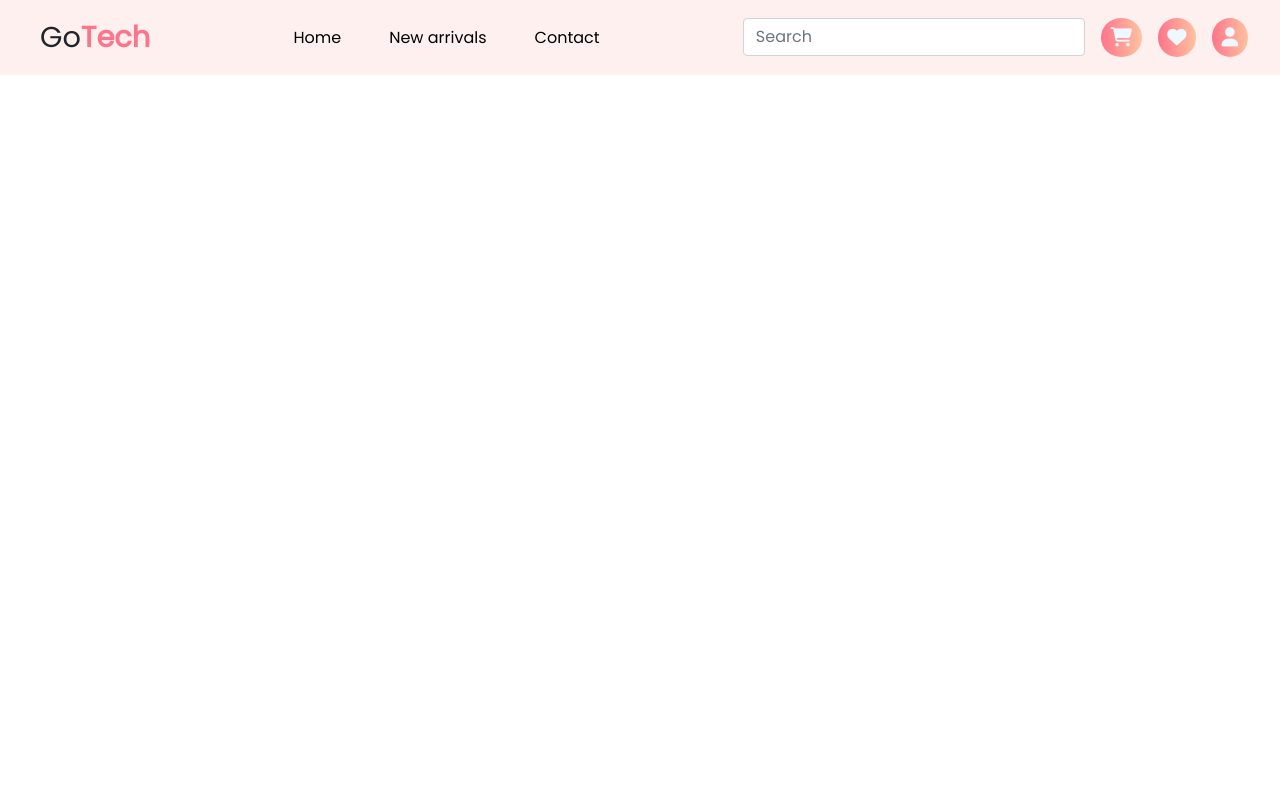
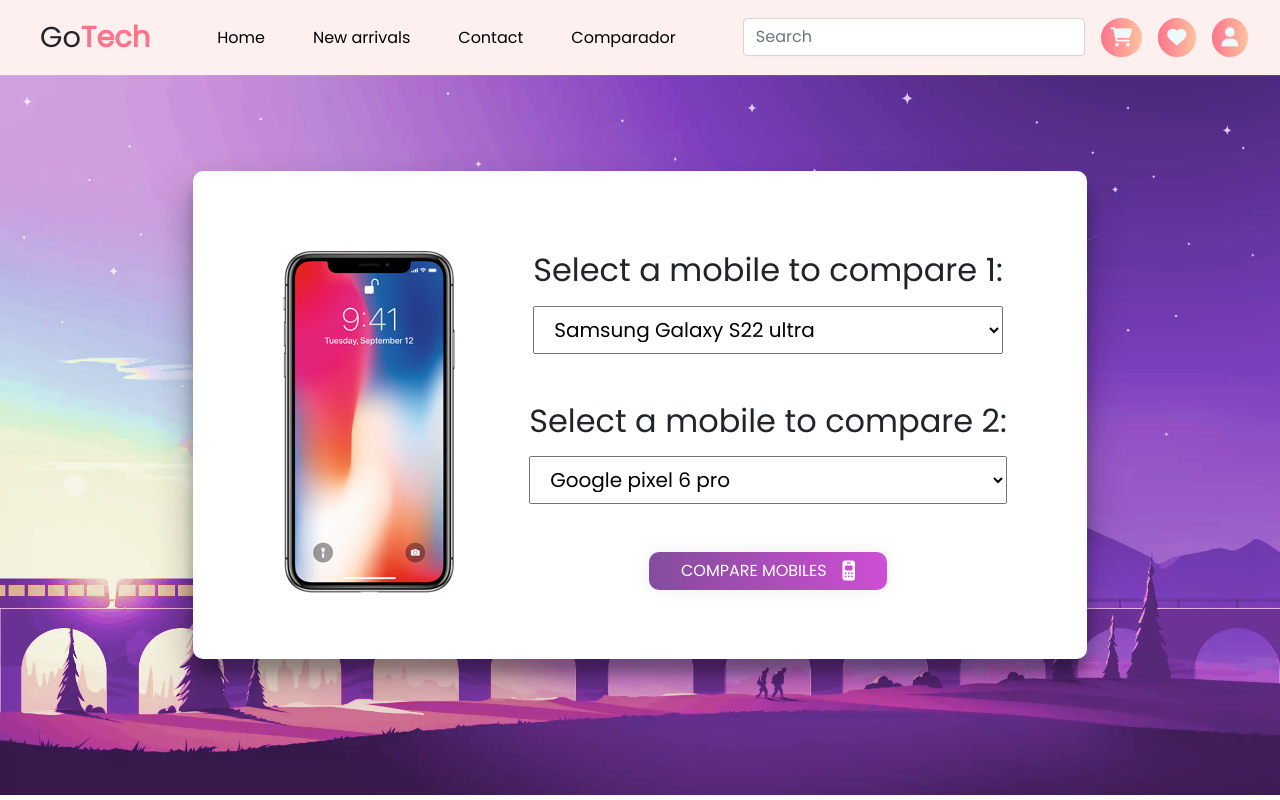
Before and after one commit to ivan-escribano/react-ecommerce-mobile, a React (Create React App) app: page /comparador in a window 1280 px wide. Built offline with nearby package versions, Linux system fonts and the light colour scheme.

Commit message:
add products

```diff
--- a/src/components/navbar/links/LinksNav.js
+++ b/src/components/navbar/links/LinksNav.js
@@ -13,6 +13,9 @@
       <li className="nav-item mx-4">
         <LinkNav src={"contact"} name={"Contact"} />
       </li>
+      <li className="nav-item mx-4">
+        <LinkNav src={"comparador"} name={"Comparador"} />
+      </li>
     </ul>
   );
 };
--- /dev/null
+++ b/src/pages/comparador/Comparador.css
@@ -0,0 +1,17 @@
+.comparator {
+  height: 90vh;
+  background-color: white;
+  background-image: url("../../assets/img/cover-comparator.png");
+  background-size: cover;
+  background-position: center;
+  background-repeat: no-repeat;
+}
+.inputs-comparator {
+  background-color: white;
+  height: max-content;
+  margin-top: 6rem;
+  border-radius: 10px;
+  padding: 5rem 5rem 3rem 1rem;
+  box-shadow: rgba(0, 0, 0, 0.3) 0px 19px 38px,
+    rgba(0, 0, 0, 0.22) 0px 15px 12px;
+}
--- /dev/null
+++ b/src/pages/comparador/Comparador.jsx
@@ -0,0 +1,13 @@
+import React from "react";
+import ComparadorInputs from "./ComparadorInputs";
+import "./Comparador.css";
+import ComparadorImageDefault from "./ComparadorImageDefault";
+const Comparador = () => {
+  return (
+    <div className="d-flex justify-content-center  comparator">
+      <ComparadorInputs />
+    </div>
+  );
+};
+
+export default Comparador;
--- /dev/null
+++ b/src/pages/comparador/ComparadorImageDefault.jsx
@@ -0,0 +1,7 @@
+import React from "react";
+
+const ComparadorImageDefault = () => {
+  return <div>ComparadorImageDefault</div>;
+};
+
+export default ComparadorImageDefault;
--- /dev/null
+++ b/src/pages/comparador/ComparadorInputs.jsx
@@ -0,0 +1,56 @@
+import { useRef } from "react";
+import imgURL from "../../assets/img/comparator-img.png";
+import phones from "../../data/phones";
+const ComparadorInputs = () => {
+  // const [phonesState, setPhones] = useState({});
+  const selectMobile1 = useRef("");
+  const selectMobile2 = useRef("");
+
+  const handleClick = () => {
+    const mobile1 = JSON.parse(selectMobile1.current.value);
+    const mobile2 = JSON.parse(selectMobile2.current.value);
+    console.log(mobile1, mobile2);
+  };
+  return (
+    <div className="inputs-comparator d-flex ">
+      <div>
+        <img src={imgURL} alt="" />
+      </div>
+      <div className="d-flex flex-column align-items-center">
+        <div className="">
+          <h2>Select a mobile to compare 1:</h2>
+          <select className="w-100 form-select-lg mt-2" ref={selectMobile1}>
+            {phones.map((phone) => {
+              if (phone.name === "Samsung Galaxy S22 ultra")
+                return (
+                  <option value={JSON.stringify(phone)} selected>
+                    {phone.name}
+                  </option>
+                );
+              else
+                return (
+                  <option value={JSON.stringify(phone)}>{phone.name}</option>
+                );
+            })}
+          </select>
+        </div>
+        <div className="mt-5">
+          <h2>Select a mobile to compare 2:</h2>
+          <select className="w-100 form-select-lg mt-2" ref={selectMobile2}>
+            {phones.map((phone) => (
+              <option value={JSON.stringify(phone)}>{phone.name}</option>
+            ))}
+          </select>
+        </div>
+        <button
+          onClick={handleClick}
+          className="btn btn-color mt-5 w-50 d-flex align-items-center justify-content-center"
+        >
+          Compare mobiles <i class=" ms-3 fa-solid fa-mobile-retro fs-5"></i>
+        </button>
+      </div>
+    </div>
+  );
+};
+
+export default ComparadorInputs;
--- a/src/pages/home/components/ProductItem.jsx
+++ b/src/pages/home/components/ProductItem.jsx
@@ -1,15 +1,20 @@
+import { Link } from "react-router-dom";
 import PorductAdd from "./ProductAdd";
 import ProductWishBtn from "./ProductWishBtn";
 
 const ProductItem = ({ product }) => {
+  const idString = product.id.toString();
+  const detail_url = `/product-details/${idString}`;
   return (
     <div className="porduct-item ">
       <div className="card p-0 h-100">
-        <img
-          src={product.img}
-          alt={product.name}
-          className="card-img-top p-5 cover"
-        />
+        <Link to={detail_url} state={product}>
+          <img
+            src={product.img}
+            alt={product.name}
+            className="card-img-top p-5 cover"
+          />
+        </Link>
         <div className="card-body">
           <h5 className="card-title">{product.name}</h5>
           <h6 className="card-title">{product.price} €</h6>
--- a/src/pages/index.js
+++ b/src/pages/index.js
@@ -1,5 +1,7 @@
 import Home from "./home/Home";
 import ProductDetailsContainer from "./product-details/ProductDetailsContainer";
+import Comparador from "./comparador/Comparador";
+
 import "./index.css";
 
-export { Home, ProductDetailsContainer };
+export { Home, ProductDetailsContainer, Comparador };
--- a/src/pages/product-details/ProductDetails.css
+++ b/src/pages/product-details/ProductDetails.css
@@ -38,5 +38,5 @@
 }
 
 .product-description {
-  color: black;
+  color: white;
 }
--- a/src/pages/product-details/components/ProductDetails.jsx
+++ b/src/pages/product-details/components/ProductDetails.jsx
@@ -1,33 +1,40 @@
 import React from "react";
-import productData from "../../../data/phones";
+import { useLocation } from "react-router-dom";
+import ProductAdd from "../../home/components/ProductAdd";
+import ProductWishBtn from "../../home/components/ProductWishBtn";
 const ProductDetails = () => {
-  console.log(productData[0]);
+  const { state } = useLocation();
+  const { name, price, description, img, color, brand } = state;
   return (
     <div className="product-details ">
       <div className="product-image p-5">
         <div className="product-image__main">
-          <img src={productData[2].img} alt="" className="w-100" />
+          <img src={img} alt="" className="w-100" />
         </div>
         <div className="product-image__carroussel">
           <div className="product-miniature">
-            <img src={productData[2].img} alt="" className="w-100 p-2" />
+            <img src={img} alt="" className="w-100 p-2" />
           </div>
           <div className="product-miniature">
-            <img src={productData[2].img} alt="" className="w-100 p-2" />
+            {/* //TODO IMAGES FRONT AND BACK */}
+            <img src={img} alt="" className="w-100 p-2" />
           </div>
           <div className="product-miniature">
-            <img src={productData[2].img} alt="" className="w-100 p-2" />
+            {/* //TODO IMAGES FRONT AND BACK */}
+            <img src={img} alt="" className="w-100 p-2" />
           </div>
         </div>
       </div>
+      {/* //TODO COLOR AND BRAND ADD */}
       <div className="product-description p-5 d-flex flex-column justify-content-center">
-        <h1 className="py-2">{productData[2].name}</h1>
+        <h1 className="py-2">{name}</h1>
         <hr className="cover btn-color" />
-        <p className="py-2">{productData[2].description}</p>
-        <h3 className="py-2">{productData[2].price}€</h3>
-        <button className="btn btn-color w-25 py-2">
-          Buy now<i class="fa-solid fa-basket-shopping ms-2"></i>
-        </button>
+        <p className="py-2">{description}</p>
+        <h3 className="py-2">{price}€</h3>
+        <div className="d-flex align-items-center justify-content-between">
+          <ProductAdd product={state} />
+          <ProductWishBtn product={state} />
+        </div>
       </div>
     </div>
   );
--- a/src/router/Router.js
+++ b/src/router/Router.js
@@ -1,13 +1,17 @@
 import React from "react";
 import { Routes, Route } from "react-router-dom";
-import { Home, ProductDetailsContainer } from "../pages/index";
+import { Comparador, Home, ProductDetailsContainer } from "../pages/index";
+import ProductDetails from "../pages/product-details/components/ProductDetails";
 
 const Router = () => {
   return (
     <Routes>
       <Route index element={<Home />} />
       <Route path="home" element={<Home />} />
-      <Route path="product-details" element={<ProductDetailsContainer />} />
+      <Route path="product-details" element={<ProductDetailsContainer />}>
+        <Route path=":product" element={<ProductDetails />}></Route>
+      </Route>
+      <Route path="comparador" element={<Comparador />} />
     </Routes>
   );
 };
```
Also changed, not shown: src/pages/comparador/ComparadorTabla.jsx (added, +7 -0 lines), src/assets/img/comparator-img.png (added), src/assets/img/cover-comparator.png (added).
